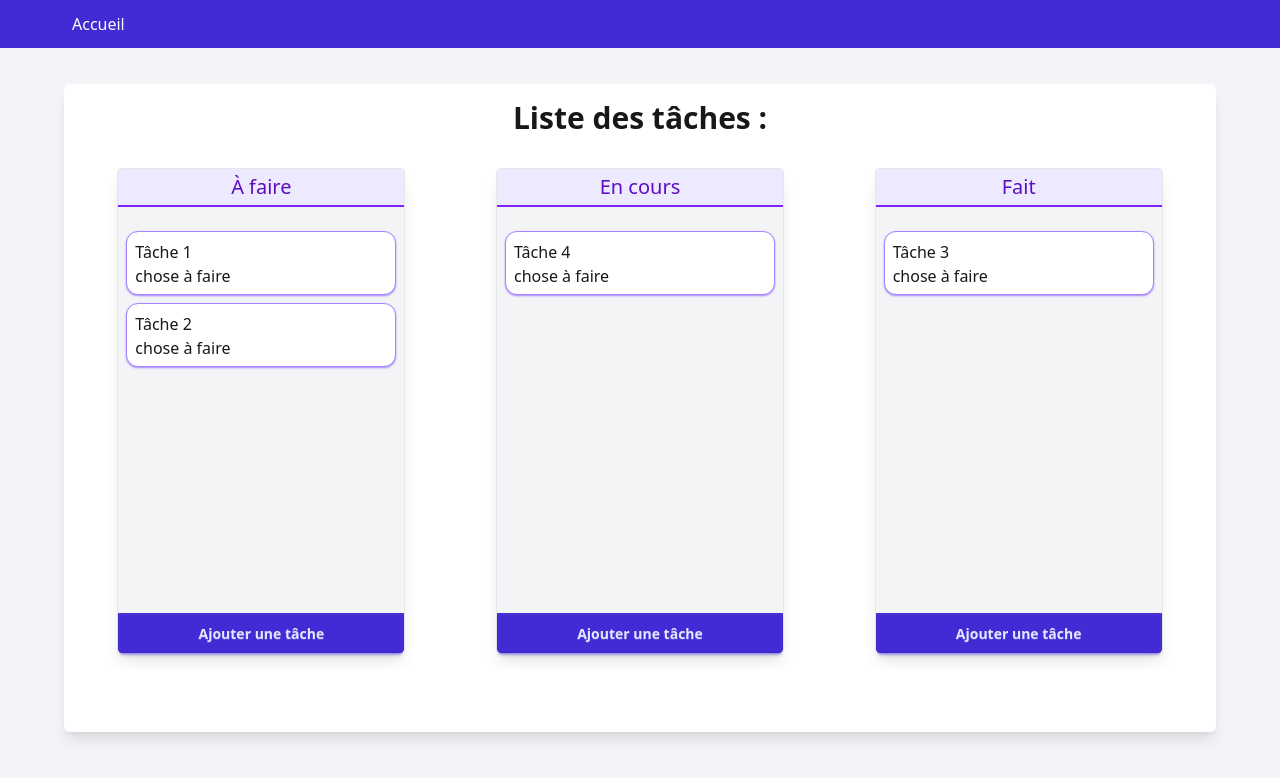
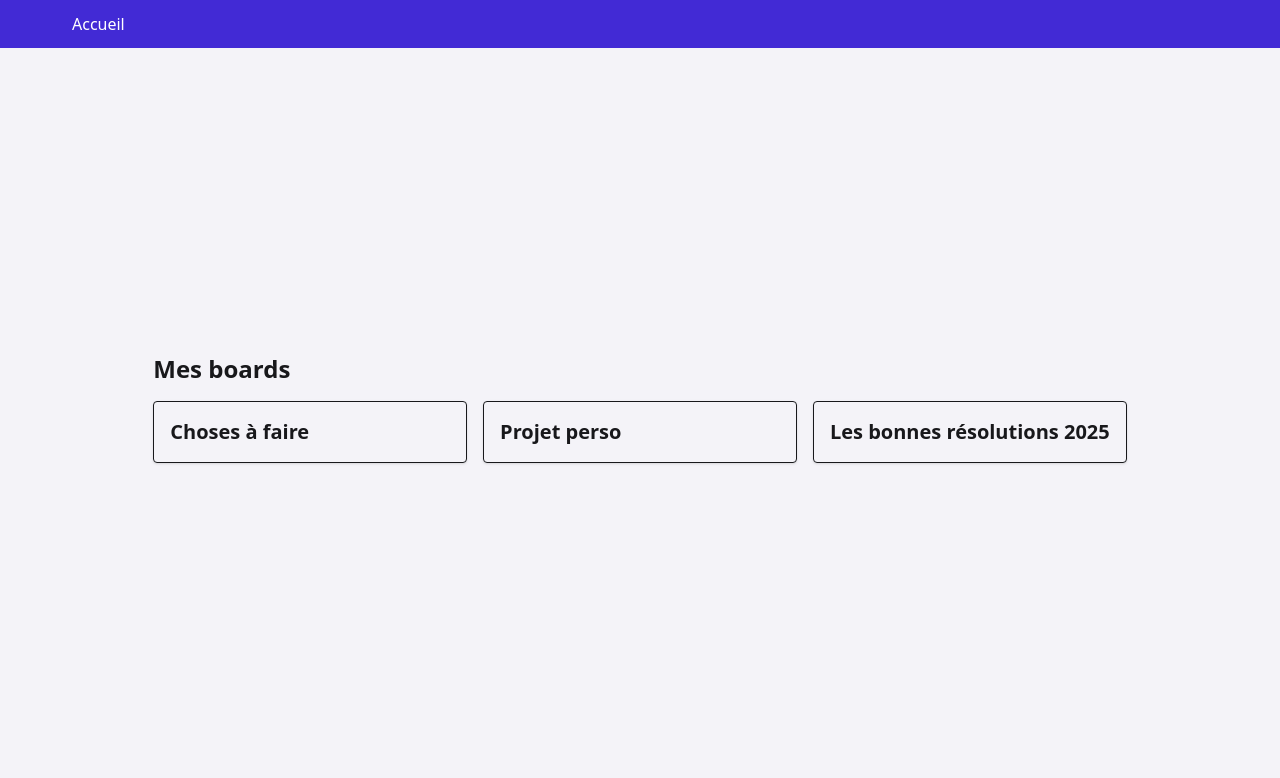
Before and after one commit to Aur3liaP/TP-Test-Angular, an Angular app: page / in a window 1280 px wide. Shown: the top 778 px of the page. Built offline with nearby package versions, Linux system fonts and the light colour scheme.

Commit message:
Create routes home + BoardDetails

```diff
--- a/src/app/app.component.html
+++ b/src/app/app.component.html
@@ -1,8 +1,11 @@
 <nav class="bg-primary h-12 w-screen flex items-center justify-center">
   <ul class="w-[90%]">
-    <li class="text-white cursor-pointer hover:bg-white/20 w-fit py-1 px-2 rounded-xs">Accueil</li>
+    <li class="text-white cursor-pointer hover:bg-white/20 w-fit py-1 px-2 rounded-xs">
+      <a routerLink="/" routerLinkActive="active">Accueil</a>
+    </li>
   </ul>
 </nav>
 <div class="h-[90vh] w-screen flex items-center justify-center">
-  <app-board class="w-[90%] h-[90%]"/>
+  <router-outlet></router-outlet>
+  <!-- <app-board class="w-[90%] h-[90%]"/> -->
 </div>
--- a/src/app/app.component.ts
+++ b/src/app/app.component.ts
@@ -1,13 +1,12 @@
 import { Component } from '@angular/core';
-import { RouterOutlet } from '@angular/router';
+import { RouterLink, RouterOutlet } from '@angular/router';
 import { BoardComponent } from "../components/board/board.component";
 
 @Component({
   selector: 'app-root',
-  // imports: [RouterOutlet],
   templateUrl: './app.component.html',
   styleUrl: './app.component.css',
-  imports: [BoardComponent]
+  imports: [RouterOutlet, RouterLink]
 })
 export class AppComponent {
   title = 'TP-Test-Angular';
--- a/src/app/app.routes.ts
+++ b/src/app/app.routes.ts
@@ -1,3 +1,8 @@
 import { Routes } from '@angular/router';
+import { HomeComponent } from '../pages/home/home.component';
+import { BoardDetailsComponent } from '../pages/board-details/board-details.component';
 
-export const routes: Routes = [];
+export const routes: Routes = [
+  { path: '', component: HomeComponent },
+  { path: 'board/:id', component: BoardDetailsComponent },
+];
--- a/src/components/board/board.component.ts
+++ b/src/components/board/board.component.ts
@@ -1,4 +1,4 @@
-import { Component, signal } from '@angular/core';
+import { Component, input, OnInit, signal } from '@angular/core';
 import { List, ListComponent } from "../list/list.component";
 import { DragDropModule } from '@angular/cdk/drag-drop';
 
@@ -8,12 +8,18 @@ import { DragDropModule } from '@angular/cdk/drag-drop';
   templateUrl: './board.component.html',
   styleUrl: './board.component.css'
 })
-export class BoardComponent {
-  lists = signal<List[]>([
-    { id: 1, title: 'À faire', tasks: [{ id: 1, title: 'Tâche 1', description: 'chose à faire' }, { id: 2, title: 'Tâche 2', description: 'chose à faire' }] },
-    { id: 2, title: 'En cours', tasks: [{ id: 4, title: 'Tâche 4', description: 'chose à faire' }] },
-    { id: 3, title: 'Fait', tasks: [{ id: 3, title: 'Tâche 3', description: 'chose à faire' }] }
-  ])
+export class BoardComponent implements OnInit {
+  boardId = input.required<number>();
+  lists = signal<List[]>([]);
+
+    ngOnInit() {
+    const fakeBoards: { [key: number]: List[] } = {
+      1: [{ id: 1, title: 'À faire', tasks: [{ id: 1, title: 'Tâche 1', description: 'chose à faire' }, { id: 2, title: 'Tâche 2', description: 'chose à faire' }] }, { id: 2, title: 'En cours', tasks: [{ id: 4, title: 'Tâche 4', description: 'chose à faire' }] }, { id: 3, title: 'Fait', tasks: [{ id: 3, title: 'Tâche 3', description: 'chose à faire' }] }],
+      2: [{ id: 1, title: 'À faire', tasks: [{ id: 1, title: 'Tâche 1', description: 'chose à faire' }, { id: 2, title: 'Tâche 2', description: 'chose à faire' }] }, { id: 2, title: 'En cours', tasks: [{ id: 4, title: 'Tâche 4', description: 'chose à faire' }] }, { id: 3, title: 'Fait', tasks: [{ id: 3, title: 'Tâche 3', description: 'chose à faire' }] }],
+      3: [{ id: 1, title: 'À faire', tasks: [{ id: 1, title: 'Tâche 1', description: 'chose à faire' }, { id: 2, title: 'Tâche 2', description: 'chose à faire' }] }, { id: 2, title: 'En cours', tasks: [{ id: 4, title: 'Tâche 4', description: 'chose à faire' }] }, { id: 3, title: 'Fait', tasks: [{ id: 3, title: 'Tâche 3', description: 'chose à faire' }] }]
+      };
+      this.lists.set(fakeBoards[this.boardId()] || []);
+    }
 
   handleListUpdate(updatedList: List) {
     const updatedLists = this.lists().map((l: List) =>
--- /dev/null
+++ b/src/pages/board-details/board-details.component.html
@@ -0,0 +1,4 @@
+    <div class="p-4">
+      <h1 class="text-xl font-bold mb-4">Board #{{ boardId }}</h1>
+      <app-board [boardId]="boardId" />
+    </div>
--- /dev/null
+++ b/src/pages/board-details/board-details.component.ts
@@ -0,0 +1,18 @@
+import { Component, inject } from '@angular/core';
+import { ActivatedRoute } from '@angular/router';
+import { BoardComponent } from '../../components/board/board.component';
+
+@Component({
+  selector: 'app-board-details',
+  imports: [BoardComponent],
+  templateUrl: './board-details.component.html',
+  styleUrl: './board-details.component.css'
+})
+export class BoardDetailsComponent {
+  boardId: number;
+
+  constructor(private route: ActivatedRoute) {
+    const idParam = this.route.snapshot.paramMap.get('id');
+    this.boardId = idParam ? Number(idParam) : 0;
+  }
+}
--- /dev/null
+++ b/src/pages/home/home.component.html
@@ -0,0 +1,11 @@
+<div class="p-8">
+  <h1 class="text-2xl font-bold mb-4">Mes boards</h1>
+
+  <div class="grid grid-cols-1 md:grid-cols-2 lg:grid-cols-3 gap-4">
+    @for (board of boards; track $index) {
+    <div class="p-4 border rounded shadow hover:bg-gray-100 cursor-pointer" (click)="goToBoard(board.id)">
+      <h2 class="text-xl font-semibold">{{ board.title }}</h2>
+    </div>
+    }
+  </div>
+</div>
--- /dev/null
+++ b/src/pages/home/home.component.ts
@@ -0,0 +1,22 @@
+import { Component } from '@angular/core';
+import { Router } from '@angular/router';
+
+@Component({
+  selector: 'app-home',
+  imports: [],
+  templateUrl: './home.component.html',
+  styleUrl: './home.component.css'
+})
+export class HomeComponent {
+  boards = [
+    { id: 1, title: 'Choses à faire' },
+    { id: 2, title: 'Projet perso' },
+    { id: 3, title: 'Les bonnes résolutions 2025' },
+  ];
+
+  constructor(private router: Router) {}
+
+  goToBoard(id: number) {
+    this.router.navigate(['/board', id]);
+  }
+}
```
Also changed, not shown: src/pages/board-details/board-details.component.css (added), src/pages/home/home.component.css (added), 2 other files (tests, documents, lock files or other folders).
